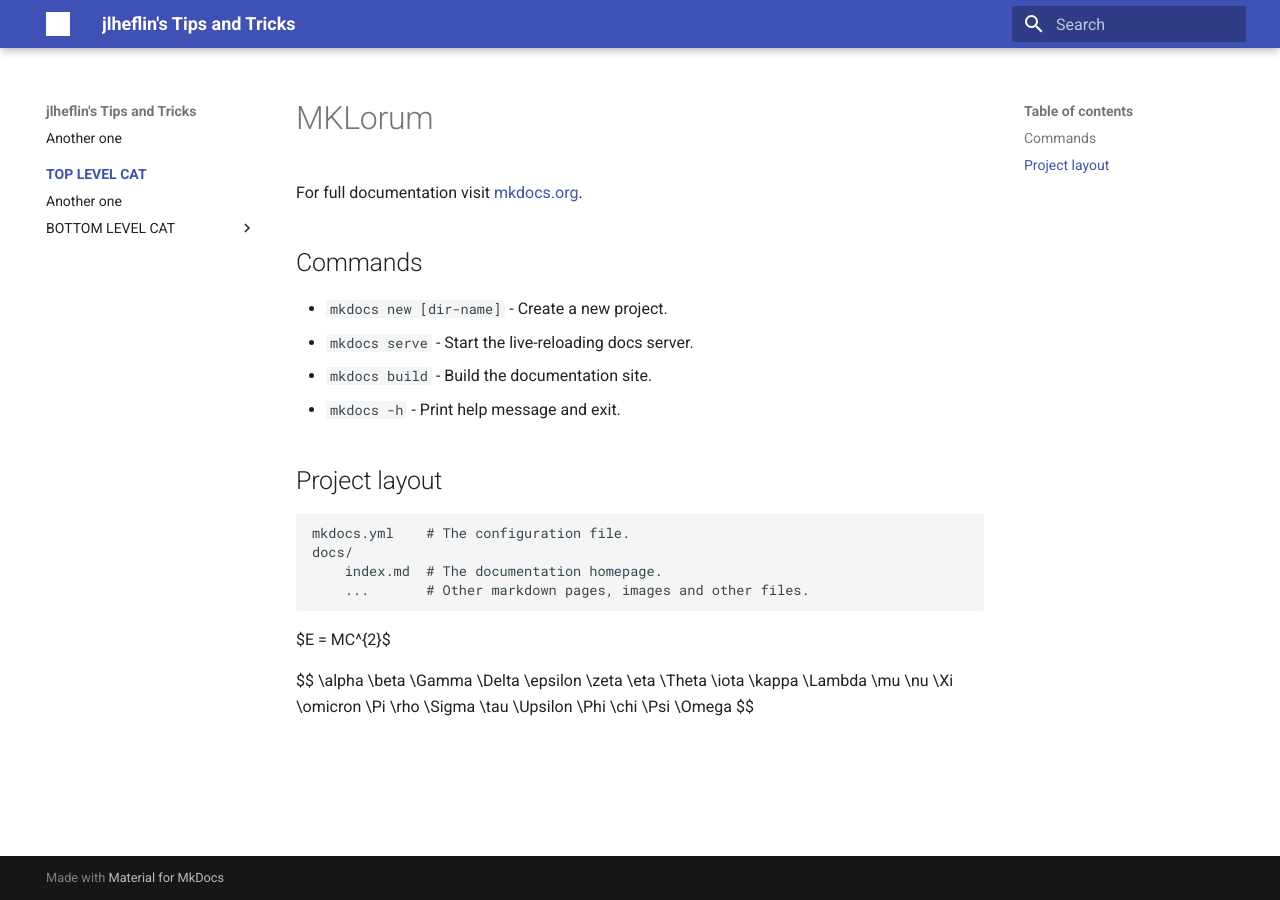
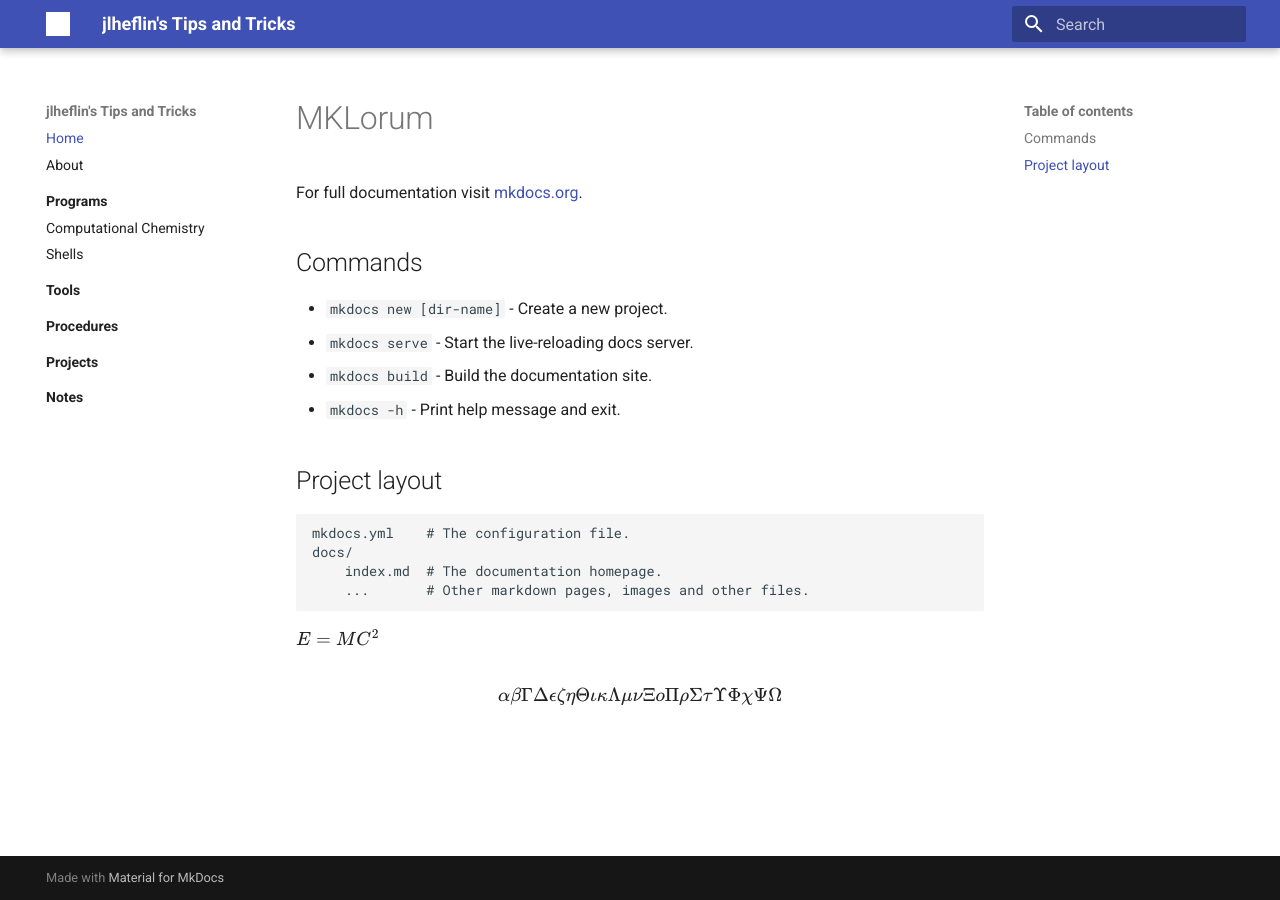
Before and after one commit to jlheflin/jlheflin.github.io, an MkDocs documentation site: the page built from docs/index.md, in a window 1280 px wide. Built offline with MkDocs 1.6.1 and Material for MkDocs 9.7.7, drawn with Linux system fonts in a browser that asks for light colours.

Commit message:
added some paths, formats, and latex, again

```diff
--- a/mkdocs.yml
+++ b/mkdocs.yml
@@ -1,19 +1,37 @@
 site_name: jlheflin's Tips and Tricks
 site_url: https://jlheflin.github.io
 nav:
-  - 'Another one': about.md
-  - 'TOP LEVEL CAT':
-    - index.md
-    - TEST: about.md
-    - 'BOTTOM LEVEL CAT':
-      - About: about.md
+  - Home: index.md
+  - About: about.md
+  - Programs:
+    - programs/index.md
+    - Computational Chemistry:
+      - programs/computational_chemistry/index.md
+    - Shells:
+      - programs/shells/index.md
+  - Tools:
+    - tools/index.md
+  - Procedures:
+    - procedures/index.md
+  - Projects:
+    - projects/index.md
+  - Notes:
+    - notes/index.md
+
 theme:
   name: material
   logo: assets/logo.png
   favicon: assets/logo.png
   features:
-    - navigation.indexes
     - navigation.instant
     - navigation.tracking
     - navigation.sections
     - navigation.indexes
+
+markdown_extensions:
+  - pymdownx.arithmatex:
+      generic: true
+
+extra_javascript:
+  - javascript/mathjax.js
+  - https://unpkg.com/mathjax@3/es5/tex-mml-chtml.js
```
